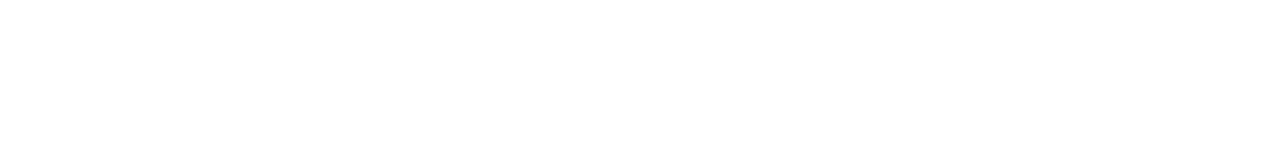
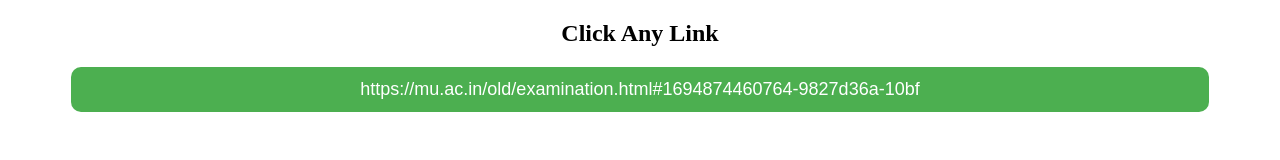
Before and after one commit to surubro/app, a plain HTML site: page link.html in a window 1280 px wide. Drawn offline with Linux system fonts and the light colour scheme.

Commit message:
Refactor link loading and button creation
Updated the function to load links from a specified URL and create buttons for each link.

```diff
--- a/link.html
+++ b/link.html
@@ -1,18 +1,49 @@
 <!DOCTYPE html>
 <html>
+<head>
+<style>
+button {
+  display: block;
+  width: 90%;
+  margin: 10px auto;
+  padding: 12px;
+  font-size: 18px;
+  border-radius: 10px;
+  border: none;
+  background: #4CAF50;
+  color: white;
+  cursor: pointer;
+}
+button:hover {
+  background: #45a049;
+}
+</style>
+</head>
 <body>
+
+<h2 style="text-align:center;">Click Any Link</h2>
+<div id="links"></div>
+
 <script>
-async function openLinks() {
-    const response = await fetch("link.txt");
+async function loadLinks() {
+    const fileURL = "https://raw.githubusercontent.com/surubro/app/refs/heads/main/link.txt";
+
+    const response = await fetch(fileURL);
     const text = await response.text();
-    const links = text.split("\n").map(l => l.trim()).filter(l => l);
+    const lines = text.split("\n").map(x => x.trim()).filter(x => x);
 
-    for (const url of links) {
-        window.open(url, "_blank");   // Open each link in new tab
-    }
+    const container = document.getElementById("links");
+
+    lines.forEach(url => {
+        const btn = document.createElement("button");
+        btn.textContent = url;
+        btn.onclick = () => window.open(url, "_blank");
+        container.appendChild(btn);
+    });
 }
 
-openLinks();
+loadLinks();
 </script>
+
 </body>
 </html>
```
